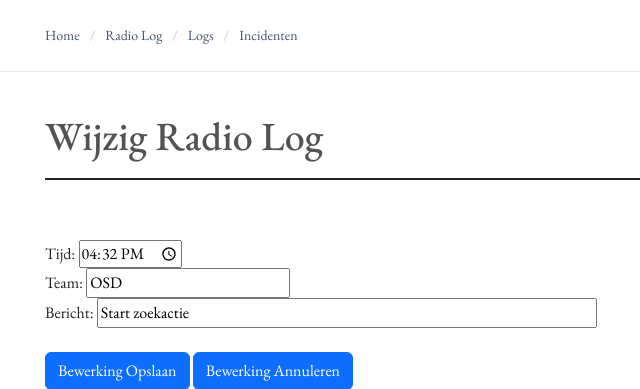
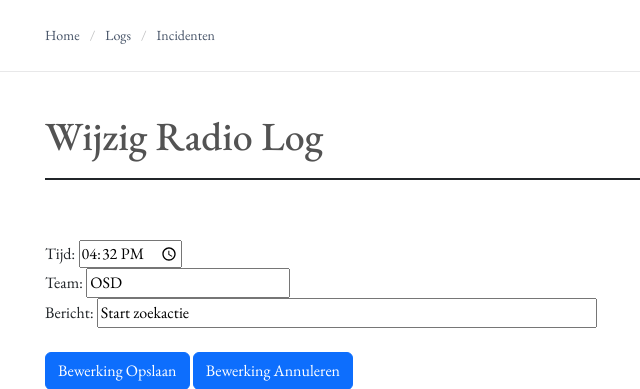
Before and after one commit to roeland-strijk/roelandstrijk, a Django app: page /radiolog/edit-form133next/31/ in a window 1280 px wide. Shown: the part 56-445 px from the top of the page, without its empty margins (37-677 px from the left). Run offline with Django 5.2, Linux system fonts and the light colour scheme; a user stored in the database is signed in; data comes from the database, SQL or seed files in the repository; some libraries are stand-ins or nearby versions.

Commit message:
kleine aanpassing view en url

```diff
--- a/myproject/sarforms/urls.py
+++ b/myproject/sarforms/urls.py
@@ -4,11 +4,9 @@ from django.views.generic import TemplateView
 
 
 urlpatterns=[
-    path('', views.radio_log, name="form133"),
-    #path('logs', views.radio_lognext, name="form133next"),
-    #path('logs', views.radio_log_combined, name="form133next"),
+    path('', views.radio_log, name="radiolog"),
     path('logs/', views.radio_log_combined, name='logs'),
     path('edit-form133next/<int:pk>/', views.edit_form133next, name='edit_form133next'),
     path('delete-form133next/<int:pk>/', views.delete_form133next, name='delete_form133next'),
-    path('incidenten/', views.incidenten_lijst, name='incidenten_lijst'),
+    path('incidenten/', views.incidenten_lijst, name='incidenten'),
 ]
--- a/myproject/templates/edit_form133next.html
+++ b/myproject/templates/edit_form133next.html
@@ -72,8 +72,6 @@
         <nav class="breadcrumbs">
           <ol>
             <li><a href="/">Home</a></li>
-
-            <li><a href="/radiolog/logs/">Radio Log</a></li>
 
             <li><a href="{% url 'logs' %}">Logs</a></li>
             <li><a href="{% url 'incidenten' %}">Incidenten</a></li>
```
